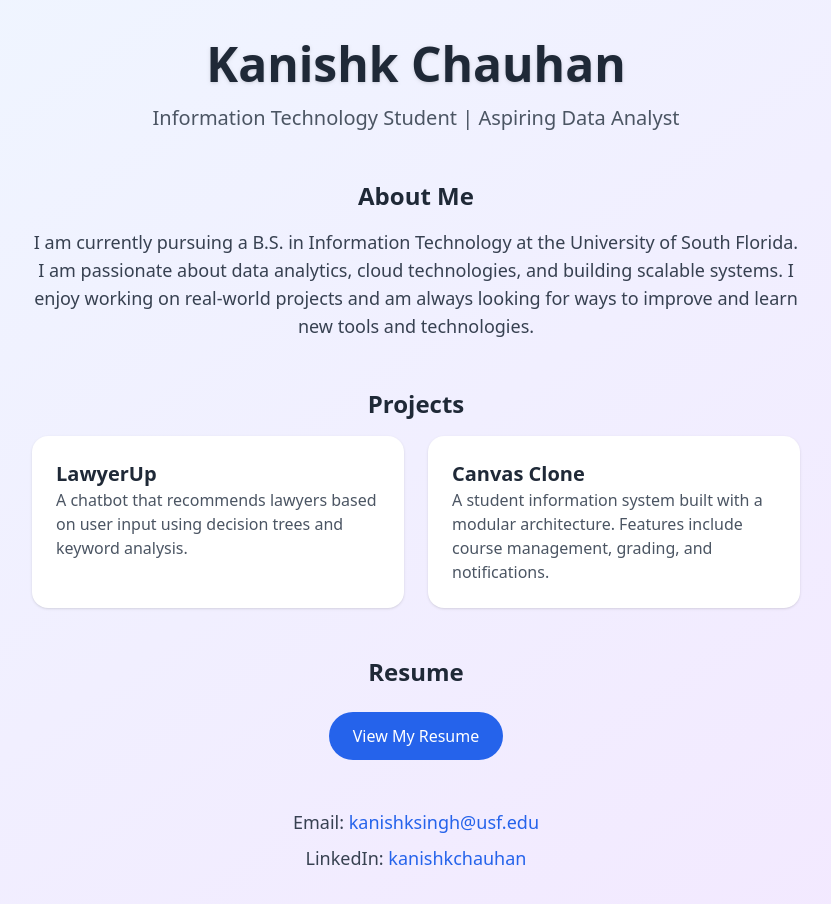
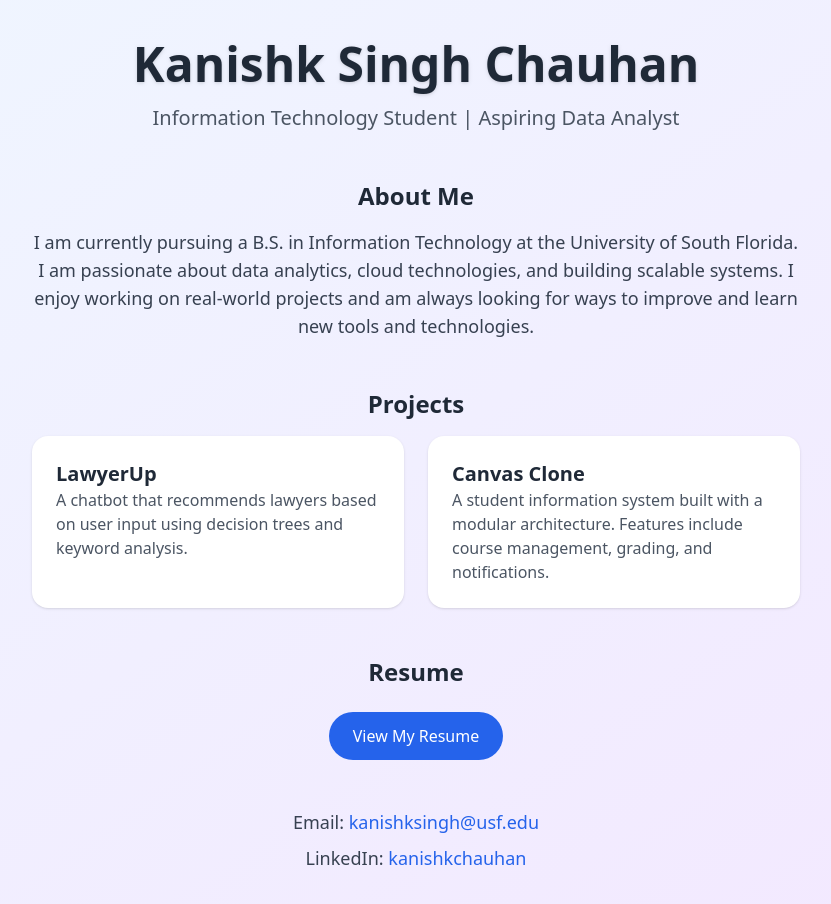
Before and after one commit to kanishk-sc/kanishk-portfolio, a React (Vite) app: page / in a window 1280 px wide. Shown: the top 904 px of the page, without its empty margins (224-1055 px from the left). Built offline with nearby package versions, Linux system fonts and the light colour scheme.

Commit message:
Update portfolio

```diff
--- a/src/App.jsx
+++ b/src/App.jsx
@@ -4,7 +4,7 @@ export default function App() {
   return (
     <div className="min-h-screen bg-gradient-to-br from-blue-50 to-purple-100 flex flex-col items-center justify-center px-4 py-10 text-center space-y-12">
       <section className="space-y-4">
-        <h1 className="text-5xl font-extrabold text-gray-800 drop-shadow">Kanishk Chauhan</h1>
+        <h1 className="text-5xl font-extrabold text-gray-800 drop-shadow">Kanishk Singh Chauhan</h1>
         <p className="text-xl text-gray-600">Information Technology Student | Aspiring Data Analyst</p>
       </section>
 
```
